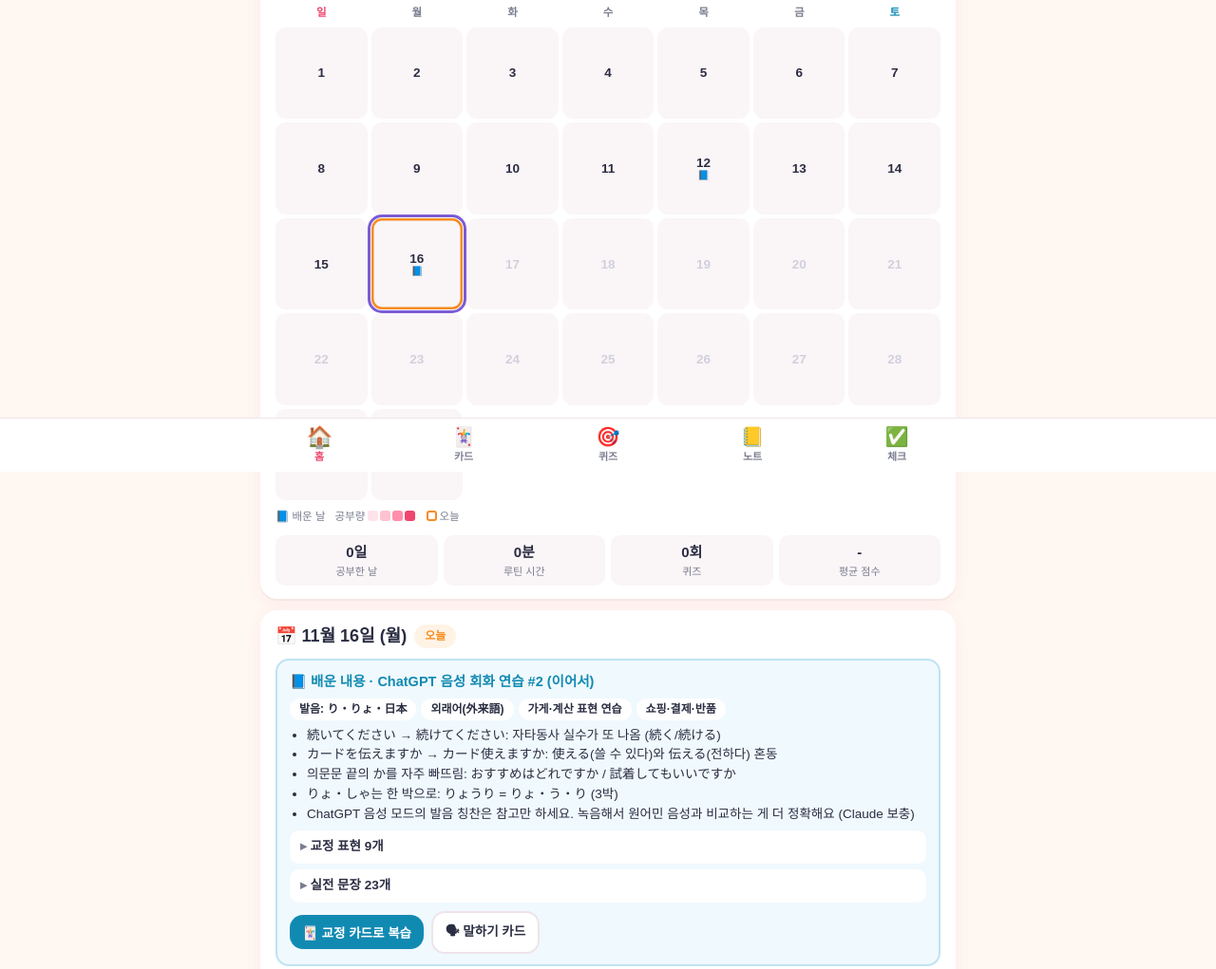
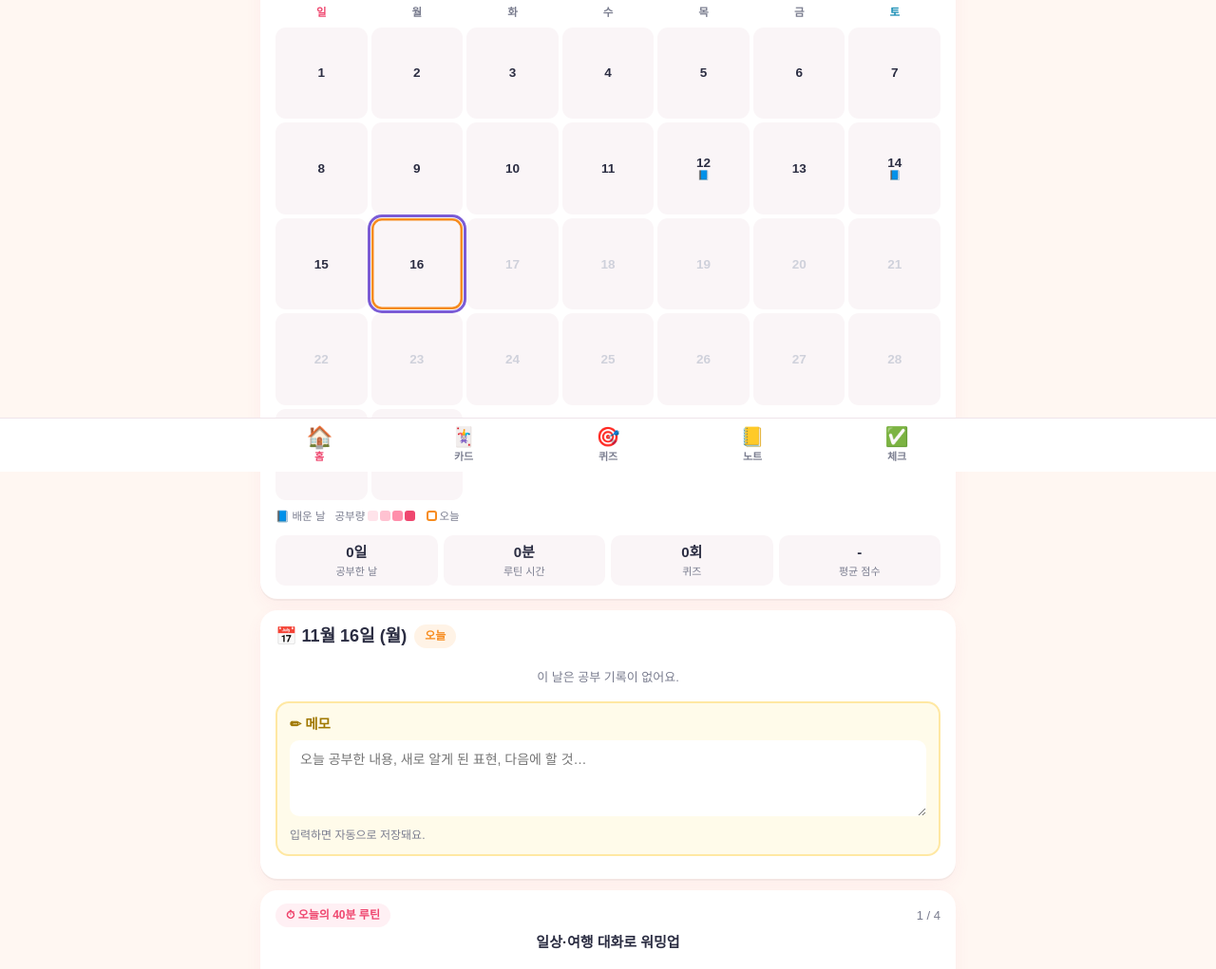
Before and after one commit to 105ampere/24v, a plain HTML site: page index.html in a window 1280 px wide. Shown: the part 303-1324 px from the top of the page at 95% size. Drawn offline with Linux system fonts and the light colour scheme.

Commit message:
update 20261114

```diff
--- a/index.html
+++ b/index.html
@@ -405,15 +405,15 @@ const FIX = [
   {cat:'문법', w:'エアコンから暑い風が出ていて', r:'エアコンが効かなくて', k:'에어컨이 작동을 안 해서', n:'効く = (기능이) 잘 듣다', c:1},
   {cat:'문법', w:'思ってます（시험·업무）', r:'思っています', k:'생각하고 있습니다', n:'일상 대화에서는 思ってます도 OK'},
   {cat:'문법', w:'引っ越しの準備が短くて大変ですね', r:'準備する時間があまりなくて大変ですね', k:'준비할 시간이 별로 없어서 힘드시겠네요', n:'짧은 건 "준비"가 아니라 "시간"'},
-  {cat:'자타동사', w:'続いてください', r:'続けてください', k:'계속해 주세요', n:'続く(계속되다) / 続ける(계속하다) — 부탁할 때는 타동사', c:1, d:'2026-11-16'},
-  {cat:'한국어식', w:'カードを伝えますか', r:'カード使えますか', k:'카드 쓸 수 있어요?', n:'使える(쓸 수 있다) / 伝える(전하다) — 발음이 비슷해서 헷갈림', d:'2026-11-16'},
-  {cat:'한국어식', w:'日本式の外国語', r:'外来語', k:'외래어', n:'がいらいご — コンビニ・レジ・テイクアウト 등', d:'2026-11-16'},
-  {cat:'한국어식', w:'最大、たくさんの単語', r:'できるだけたくさんの単語', k:'최대한 많은 단어', n:'"최대한"은 できるだけ', c:1, d:'2026-11-16'},
-  {cat:'한국어식', w:'うんうんとかはしないでください', r:'相づちは入れないでください', k:'맞장구는 넣지 말아 주세요', n:'相づち(あいづち) = 맞장구', c:1, d:'2026-11-16'},
-  {cat:'문법', w:'おすすめはどれです', r:'おすすめはどれですか', k:'추천하는 건 어느 거예요?', n:'질문할 때 끝의 か를 빠뜨리지 않기', d:'2026-11-16'},
-  {cat:'문법', w:'試着してもいいです', r:'試着してもいいですか', k:'입어 봐도 돼요?', n:'～てもいいですか = ~해도 돼요?', d:'2026-11-16'},
-  {cat:'문법', w:'いろんな言葉の練習したいだ', r:'いろんな言葉の練習がしたいです', k:'여러 단어를 연습하고 싶어요', n:'～がしたいです / ～をしたいです', c:1, d:'2026-11-16'},
-  {cat:'문법', w:'音声が切れました', r:'音声が途切れました', k:'소리가 끊겼어요', n:'통화·음성이 끊길 때는 途切れる', c:1, d:'2026-11-16'},
+  {cat:'자타동사', w:'続いてください', r:'続けてください', k:'계속해 주세요', n:'続く(계속되다) / 続ける(계속하다) — 부탁할 때는 타동사', c:1, d:'2026-11-14'},
+  {cat:'한국어식', w:'カードを伝えますか', r:'カード使えますか', k:'카드 쓸 수 있어요?', n:'使える(쓸 수 있다) / 伝える(전하다) — 발음이 비슷해서 헷갈림', d:'2026-11-14'},
+  {cat:'한국어식', w:'日本式の外国語', r:'外来語', k:'외래어', n:'がいらいご — コンビニ・レジ・テイクアウト 등', d:'2026-11-14'},
+  {cat:'한국어식', w:'最大、たくさんの単語', r:'できるだけたくさんの単語', k:'최대한 많은 단어', n:'"최대한"은 できるだけ', c:1, d:'2026-11-14'},
+  {cat:'한국어식', w:'うんうんとかはしないでください', r:'相づちは入れないでください', k:'맞장구는 넣지 말아 주세요', n:'相づち(あいづち) = 맞장구', c:1, d:'2026-11-14'},
+  {cat:'문법', w:'おすすめはどれです', r:'おすすめはどれですか', k:'추천하는 건 어느 거예요?', n:'질문할 때 끝의 か를 빠뜨리지 않기', d:'2026-11-14'},
+  {cat:'문법', w:'試着してもいいです', r:'試着してもいいですか', k:'입어 봐도 돼요?', n:'～てもいいですか = ~해도 돼요?', d:'2026-11-14'},
+  {cat:'문법', w:'いろんな言葉の練習したいだ', r:'いろんな言葉の練習がしたいです', k:'여러 단어를 연습하고 싶어요', n:'～がしたいです / ～をしたいです', c:1, d:'2026-11-14'},
+  {cat:'문법', w:'音声が切れました', r:'音声が途切れました', k:'소리가 끊겼어요', n:'통화·음성이 끊길 때는 途切れる', c:1, d:'2026-11-14'},
 ];
 
 // 실전 문장
@@ -445,29 +445,29 @@ const PH = [
   {cat:'☕ 일상 이야기', jp:'シャワーを浴びずに家に帰りました。', ko:'샤워를 하지 않고 집에 갔어요.'},
   {cat:'☕ 일상 이야기', jp:'電波が悪いみたいです。音声が途切れています。', ko:'전파가 안 좋은 것 같아요. 소리가 끊겨요.'},
   {cat:'☕ 일상 이야기', jp:'なんだか急にうまく話せなくなりました。', ko:'왠지 갑자기 말이 잘 안 나와요.'},
-  {cat:'🛍 가게·계산', jp:'すみません、トイレはどこですか。', ko:'저기요, 화장실이 어디예요?', d:'2026-11-16'},
-  {cat:'🛍 가게·계산', jp:'これください。', ko:'이거 주세요.', d:'2026-11-16'},
-  {cat:'🛍 가게·계산', jp:'いくらですか。', ko:'얼마예요?', d:'2026-11-16'},
-  {cat:'🛍 가게·계산', jp:'お会計お願いします。', ko:'계산해 주세요.', d:'2026-11-16'},
-  {cat:'🛍 가게·계산', jp:'現金でお願いします。', ko:'현금으로 할게요.', d:'2026-11-16'},
-  {cat:'🛍 가게·계산', jp:'クレジットカードでお願いします。', ko:'신용카드로 할게요.', d:'2026-11-16'},
-  {cat:'🛍 가게·계산', jp:'カード使えますか。', ko:'카드 쓸 수 있어요?', d:'2026-11-16'},
-  {cat:'🛍 가게·계산', jp:'領収書をください。', ko:'영수증 주세요.', y:'領収書(りょうしゅうしょ)', d:'2026-11-16'},
-  {cat:'🛍 가게·계산', jp:'袋は大丈夫です。', ko:'봉투는 괜찮아요.', d:'2026-11-16'},
-  {cat:'🛍 가게·계산', jp:'ポイントカードは持っていません。', ko:'포인트카드는 없어요.', d:'2026-11-16'},
-  {cat:'🛍 가게·계산', jp:'おすすめはどれですか。', ko:'추천하는 건 어느 거예요?', d:'2026-11-16'},
-  {cat:'🛍 가게·계산', jp:'もう少し安いのはありますか。', ko:'조금 더 싼 거 있어요?', d:'2026-11-16'},
-  {cat:'🛍 가게·계산', jp:'試着してもいいですか。', ko:'입어 봐도 돼요?', y:'試着(しちゃく)', d:'2026-11-16'},
-  {cat:'🛍 가게·계산', jp:'サイズありますか。', ko:'사이즈 있어요?', d:'2026-11-16'},
-  {cat:'🛍 가게·계산', jp:'返品できますか。', ko:'반품할 수 있어요?', y:'返品(へんぴん)', d:'2026-11-16'},
-  {cat:'🛍 가게·계산', jp:'少し見てから決めてもいいですか。', ko:'좀 보고 나서 정해도 될까요?', d:'2026-11-16'},
-  {cat:'🛍 가게·계산', jp:'少し待ってください。', ko:'잠깐만 기다려 주세요.', d:'2026-11-16'},
-  {cat:'🗣 연습할 때 쓰는 말', jp:'私が「終わり」と言うまで、続けてください。', ko:'제가 끝이라고 할 때까지 계속해 주세요.', d:'2026-11-16'},
-  {cat:'🗣 연습할 때 쓰는 말', jp:'先に言ってから、私が言い終わるまで待ってください。', ko:'먼저 말해 주고, 제가 다 말할 때까지 기다려 주세요.', d:'2026-11-16'},
-  {cat:'🗣 연습할 때 쓰는 말', jp:'相づちは入れないでください。', ko:'맞장구(응응)는 넣지 말아 주세요.', y:'相づち(あいづち)', d:'2026-11-16'},
-  {cat:'🗣 연습할 때 쓰는 말', jp:'同じ言葉は繰り返さないでください。', ko:'같은 말은 반복하지 말아 주세요.', d:'2026-11-16'},
-  {cat:'🗣 연습할 때 쓰는 말', jp:'できるだけたくさんの単語を練習したいです。', ko:'최대한 많은 단어를 연습하고 싶어요.', d:'2026-11-16'},
-  {cat:'🗣 연습할 때 쓰는 말', jp:'音声が途切れました。もう一度お願いします。', ko:'소리가 끊겼어요. 한 번 더 부탁해요.', d:'2026-11-16'},
+  {cat:'🛍 가게·계산', jp:'すみません、トイレはどこですか。', ko:'저기요, 화장실이 어디예요?', d:'2026-11-14'},
+  {cat:'🛍 가게·계산', jp:'これください。', ko:'이거 주세요.', d:'2026-11-14'},
+  {cat:'🛍 가게·계산', jp:'いくらですか。', ko:'얼마예요?', d:'2026-11-14'},
+  {cat:'🛍 가게·계산', jp:'お会計お願いします。', ko:'계산해 주세요.', d:'2026-11-14'},
+  {cat:'🛍 가게·계산', jp:'現金でお願いします。', ko:'현금으로 할게요.', d:'2026-11-14'},
+  {cat:'🛍 가게·계산', jp:'クレジットカードでお願いします。', ko:'신용카드로 할게요.', d:'2026-11-14'},
+  {cat:'🛍 가게·계산', jp:'カード使えますか。', ko:'카드 쓸 수 있어요?', d:'2026-11-14'},
+  {cat:'🛍 가게·계산', jp:'領収書をください。', ko:'영수증 주세요.', y:'領収書(りょうしゅうしょ)', d:'2026-11-14'},
+  {cat:'🛍 가게·계산', jp:'袋は大丈夫です。', ko:'봉투는 괜찮아요.', d:'2026-11-14'},
+  {cat:'🛍 가게·계산', jp:'ポイントカードは持っていません。', ko:'포인트카드는 없어요.', d:'2026-11-14'},
+  {cat:'🛍 가게·계산', jp:'おすすめはどれですか。', ko:'추천하는 건 어느 거예요?', d:'2026-11-14'},
+  {cat:'🛍 가게·계산', jp:'もう少し安いのはありますか。', ko:'조금 더 싼 거 있어요?', d:'2026-11-14'},
+  {cat:'🛍 가게·계산', jp:'試着してもいいですか。', ko:'입어 봐도 돼요?', y:'試着(しちゃく)', d:'2026-11-14'},
+  {cat:'🛍 가게·계산', jp:'サイズありますか。', ko:'사이즈 있어요?', d:'2026-11-14'},
+  {cat:'🛍 가게·계산', jp:'返品できますか。', ko:'반품할 수 있어요?', y:'返品(へんぴん)', d:'2026-11-14'},
+  {cat:'🛍 가게·계산', jp:'少し見てから決めてもいいですか。', ko:'좀 보고 나서 정해도 될까요?', d:'2026-11-14'},
+  {cat:'🛍 가게·계산', jp:'少し待ってください。', ko:'잠깐만 기다려 주세요.', d:'2026-11-14'},
+  {cat:'🗣 연습할 때 쓰는 말', jp:'私が「終わり」と言うまで、続けてください。', ko:'제가 끝이라고 할 때까지 계속해 주세요.', d:'2026-11-14'},
+  {cat:'🗣 연습할 때 쓰는 말', jp:'先に言ってから、私が言い終わるまで待ってください。', ko:'먼저 말해 주고, 제가 다 말할 때까지 기다려 주세요.', d:'2026-11-14'},
+  {cat:'🗣 연습할 때 쓰는 말', jp:'相づちは入れないでください。', ko:'맞장구(응응)는 넣지 말아 주세요.', y:'相づち(あいづち)', d:'2026-11-14'},
+  {cat:'🗣 연습할 때 쓰는 말', jp:'同じ言葉は繰り返さないでください。', ko:'같은 말은 반복하지 말아 주세요.', d:'2026-11-14'},
+  {cat:'🗣 연습할 때 쓰는 말', jp:'できるだけたくさんの単語を練習したいです。', ko:'최대한 많은 단어를 연습하고 싶어요.', d:'2026-11-14'},
+  {cat:'🗣 연습할 때 쓰는 말', jp:'音声が途切れました。もう一度お願いします。', ko:'소리가 끊겼어요. 한 번 더 부탁해요.', d:'2026-11-14'},
 ];
 
 // 자타동사 (i=자동사, t=타동사) + 예문
@@ -557,7 +557,7 @@ const SESSIONS = [
   {d:'2026-11-12', title:'ChatGPT 음성 회화 연습 #1', level:'Lv. 5~6 (비공식 진단)',
    topics:['호텔 체크인','료칸·식당·쇼핑·공항','레벨 테스트 10문항','발음: 장음·촉음·억양','자유 대화: 연말 도쿄 여행','식습관 이야기'],
    points:['자동사·타동사 혼동이 가장 많았음 (増える/増やす, 下がる/下げる)','질문 조건 일부 누락: Q4 비교, Q6 결항 대안, Q7 최종 의견','강점: 의견 + 이유를 길게 말하는 힘, 비즈니스 경어']},
-  {d:'2026-11-16', title:'ChatGPT 음성 회화 연습 #2 (이어서)', level:'',
+  {d:'2026-11-14', title:'ChatGPT 음성 회화 연습 #2 (이어서)', level:'',
    topics:['발음: り・りょ・日本','외래어(外来語)','가게·계산 표현 연습','쇼핑·결제·반품'],
    points:['続いてください → 続けてください: 자타동사 실수가 또 나옴 (続く/続ける)','カードを伝えますか → カード使えますか: 使える(쓸 수 있다)와 伝える(전하다) 혼동','의문문 끝의 か를 자주 빠뜨림: おすすめはどれですか / 試着してもいいですか','りょ・しゃ는 한 박으로: りょうり = りょ・う・り (3박)','ChatGPT 음성 모드의 발음 칭찬은 참고만 하세요. 녹음해서 원어민 음성과 비교하는 게 더 정확해요 (Claude 보충)']},
 ];
```
